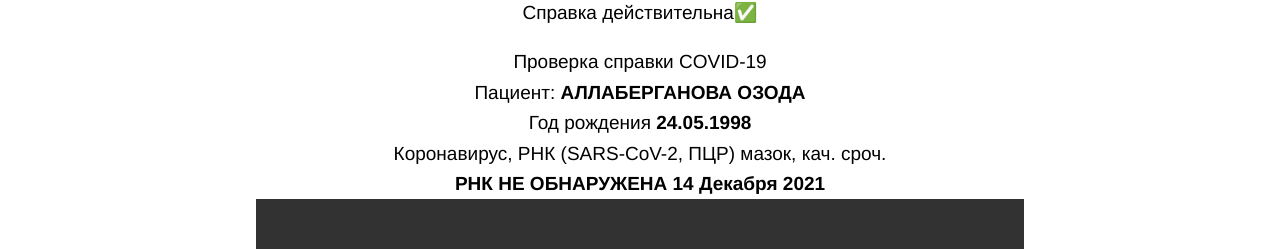
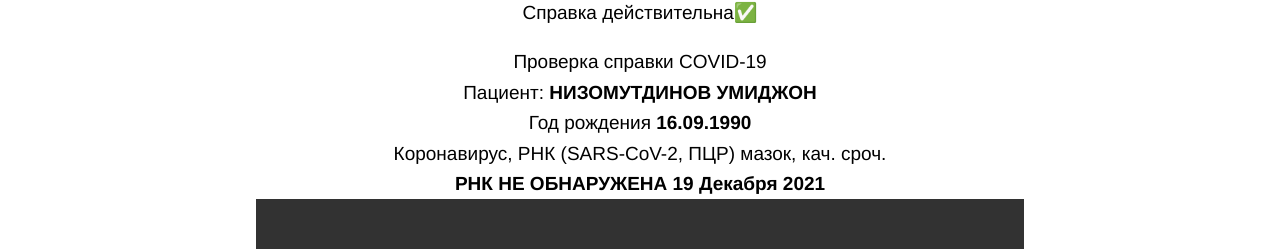
Before and after one commit to gemoscreen/gemoscreen.github.io, a plain HTML site: page 12/Gemoscreen_/index_GEMOSCREEN_NIZOMUTDINOV.html in a window 1280 px wide. Shown: the part 132-381 px from the top of the page. Drawn offline with nearby package versions, Linux system fonts and the light colour scheme; files that its build step writes are made by us from their sources; a script that the page names is missing.

Commit message:
Update index_GEMOSCREEN_NIZOMUTDINOV.html

```diff
--- a/12/Gemoscreen_/index_GEMOSCREEN_NIZOMUTDINOV.html
+++ b/12/Gemoscreen_/index_GEMOSCREEN_NIZOMUTDINOV.html
@@ -73,16 +73,16 @@
             <div class="examination">Проверка справки COVID-19</div>
             <div class="patient">
                 Пациент: <span>
-                    АЛЛАБЕРГАНОВА ОЗОДА
+                    НИЗОМУТДИНОВ УМИДЖОН
                 </span>
             </div>
             <div class="age">
                 Год рождения <span>
-                    24.05.1998
+                    16.09.1990
                 </span>
             </div>
             <div class="covid">Коронавирус, РНК (SARS-CoV-2, ПЦР) мазок, кач. сроч.</div>
-            <div class="rnk">РНК НЕ ОБНАРУЖЕНА 14 Декабря 2021</div>
+            <div class="rnk">РНК НЕ ОБНАРУЖЕНА 19 Декабря 2021</div>
             <div class="bla"><img src="img/img_main.jpeg" alt="" class="blabla"></div>
         </div>
     </div>
```
